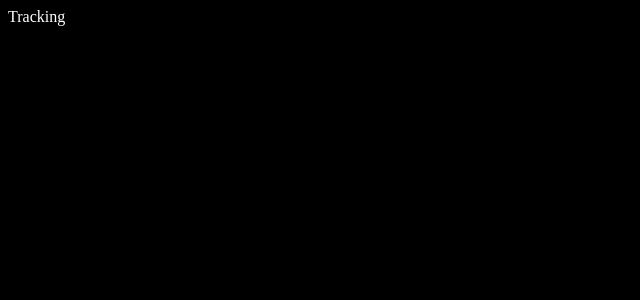
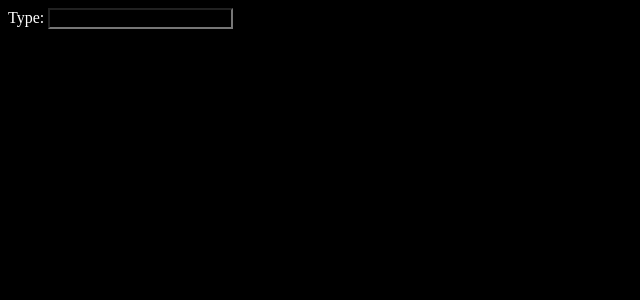
Before and after one commit to KevinCouillard/SER492-Part-Production-Dashboard, a React (Create React App) app: page /tracking in a window 1280 px wide. Shown: the top 300 px of the page, without its empty margins (0-640 px from the left). Built offline with nearby package versions, Linux system fonts and the light colour scheme.

Commit message:
User Interface

```diff
--- a/src/routes/Tracking.js
+++ b/src/routes/Tracking.js
@@ -1,7 +1,32 @@
 import React from "react";
+import { useState } from "react";
+import Axios from "axios";
 
 const Tracking = () => {
-  return <div>Tracking</div>;
+  const url = "http://localhost:4000";
+  const [operator, setOperator] = useState("");
+  const [area, setArea] = useState("");
+  const [shift, setShift] = useState("");
+  const [date_tracked, setDate_tracked] = useState("");
+  const [time_tracked, setTime_tracked] = useState("");
+  const [target, setTarget] = useState("");
+  const [cTarget, setCTarget] = useState("");
+  const [cActual, setCActual] = useState("");
+  const [good, setGood] = useState("");
+  const [bad, setBad] = useState("");
+  const [badCode, setBadCode] = useState("");
+  const [downTime, setDownTime] = useState("");
+  const [dTimeCode, setDTimeCode] = useState("");
+  const [comment, setComment] = useState("");
+
+  return (
+    <div className="tracking">
+      <div className="type">
+        <label>Type: </label>
+        <input type="text" />
+      </div>
+    </div>
+  );
 };
 
 export default Tracking;
```
